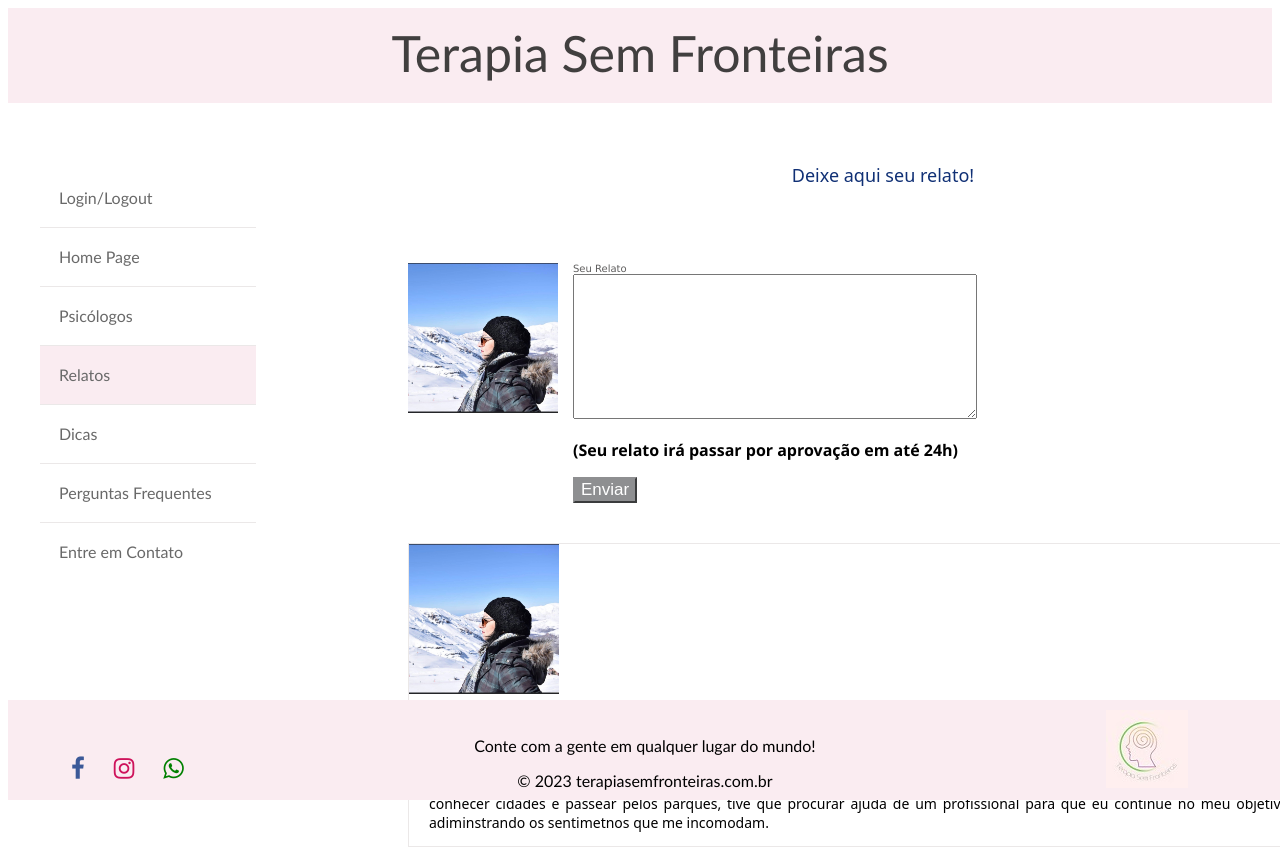
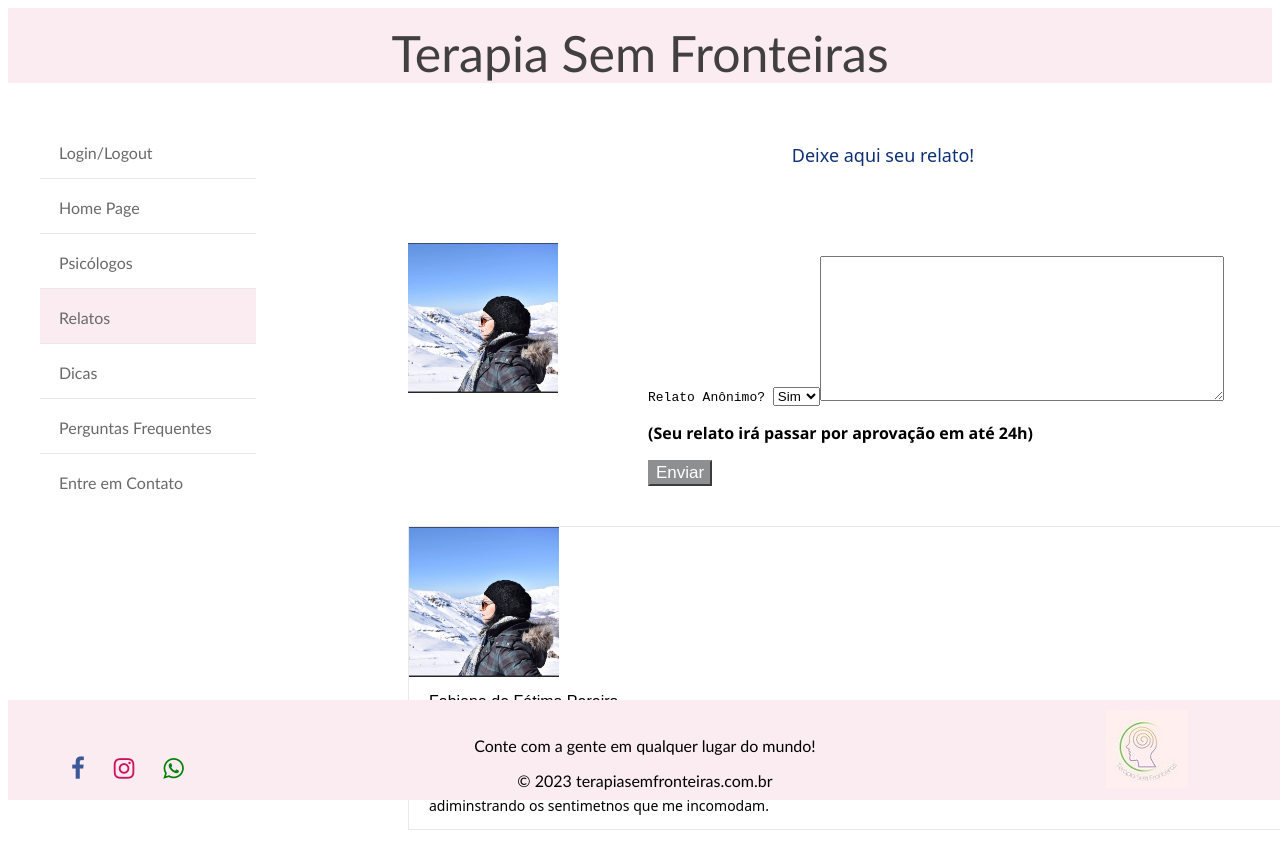
Before and after one commit to ICEI-PUC-Minas-PMV-ADS/pmv-ads-2023-1-e1-proj-web-t7-tsf, a plain HTML site: page src/relatos.html in a window 1280 px wide. Shown: the top 850 px of the page. Drawn offline with Linux system fonts and the light colour scheme.

Commit message:
Front-End - correções.

```diff
--- a/src/CSS/Style.css
+++ b/src/CSS/Style.css
@@ -5,11 +5,12 @@
 .header {
     font-family: 'Trebuchet MS', 'Lucida Sans Unicode', 'Lucida Grande', 'Lucida Sans', Arial, sans-serif;
     color: rgb(65, 63, 63);
-    height: 80PX;
+    height: 60PX;
     font-size: 50px;
     padding-top: 15px;
     text-align: center;
     margin-top: 1px;
+    margin-bottom: 25px;
 }
 
 .nav-bar {
@@ -17,13 +18,21 @@
     float: left;
     position: fixed;
     left: 0;
+    margin-bottom: 180px;
+
 }
+
 
 .nav-bar li {
     list-style: none;
     border-bottom: 1px solid rgb(235, 232, 232);
-    padding: 19px;
+    padding: 19px 19px 15px 19px;
     font-family: Verdana, Geneva, Tahoma, sans-serif;
+
+}
+
+.nav-bar li:last-child {
+margin-bottom: 150px;
 }
 
 .nav-bar ul :last-child {
@@ -35,9 +44,10 @@
     background-color: #FAECF1;
 }
 
-#menu_selecao{
+#menu_selecao {
     background-color: #FAECF1;
 }
+
 .aside {
     margin-left: 400px;
     margin-right: 20px;
@@ -63,7 +73,15 @@
     height: auto;
     margin-top: 40px;
     margin-right: 40px;
-     float: left;
+    float: left;
+}
+.cards_relatos {
+    width: 900px;
+    height: auto;
+    margin-right: 60px;
+    float: right;
+    font-family: monospace;
+
 }
 
 .cards_titulo {
@@ -76,10 +94,11 @@
     margin-left: -420px;
     margin-top: 90px;
 }
-.cards_img{
+
+.cards_img {
     width: 450px;
     height: 150px;
-    display: inline-block  ;
+    display: inline-block;
     position: relative;
 }
 
@@ -97,6 +116,7 @@
     padding-left: 20px;
     padding-right: 20px;
 }
+
 .cards:last-child {
     margin-bottom: 150px;
 }
@@ -153,9 +173,11 @@
     margin-right: 40px;
     float: left;
 }
+
 .cards_psicologo:last-child {
     margin-bottom: 150px;
 }
+
 .cards_psicologo1 {
     width: 800px;
     height: auto;
@@ -165,12 +187,12 @@
     float: left;
 }
 
-.info_usuario{
+.info_usuario {
     font-weight: bold;
     font-family: 'Segoe UI', Tahoma, Geneva, Verdana, sans-serif;
 }
 
-.info_usuario_1{
+.info_usuario_1 {
     height: auto;
     text-align: justify;
     font-family: system-ui;
@@ -201,7 +223,7 @@
 
 }
 
-.cards_psicologo_perfil{
+.cards_psicologo_perfil {
     width: 900px;
     height: 600px;
     margin-top: 40px;
@@ -234,7 +256,7 @@
     height: 139px;
 }
 
-.formulario_cadastro{
+.formulario_cadastro {
     padding-left: 165px;
     display: block;
 
@@ -290,17 +312,17 @@ input:focus {
 
 
 
-button{
+button {
     color: #ffffff;
     background-color: #8e8f91;
     border-color: #8e8f91;
     font-size: 17px;
 }
 
-.img_perfil_imigrante{
- width: 150px;
- height: 150px;
- display: flex;
+.img_perfil_imigrante {
+    width: 150px;
+    height: 150px;
+    display: flex;
 }
 
 .footer {
--- a/src/relatos.html
+++ b/src/relatos.html
@@ -29,13 +29,24 @@
 
     <aside class="aside">
         <div class="show">
-            <p> Deixe aqui seu relato! </p>
+            <p > Deixe aqui seu relato! </p>
         </div>
-        <div class="formulario_relatos">
+        <div class="">
             <img class="img_cadastro" src="img/fabianafatima.jpg">
         </div>
-        <div class="formulario_cadastro">
+
+
+        <div class="x">
             <form action="/cadastro_psicologos" method="post">
+                <div class="cards_relatos">
+                    <p>Relato Anônimo?
+                    <select name="Anonimo">
+                        <option value="sim">Sim</option>
+                        <option value="nao">Não</option>
+                    </p>
+
+                </div>
+
                 <label for="msg">Seu Relato</label>
                 <textarea id="msg"></textarea>
                 <p class="info_usuario">(Seu relato irá passar por aprovação em até 24h)</p>
@@ -46,15 +57,22 @@
             <div>
                 <img class="img_perfil_imigrante" src="img/fabianafatima.jpg">
                 <p class="cards_nome">Fabiana de Fátima Pereira</p>
-                <p class="cards_descricao"> Sou analista financeira em uma empresa do ramo esportivo. Durante minhas expedições sinto dificuldade em acomodações com muitas pessoas, dificuldade em me adaptar com temperaturas muito baixas e sinto muita saudade da família mas,
-                     como eu adoro conhecer cidades e passear pelos parques, tive que procurar ajuda de um profissional para que eu continue no meu objetivo adiminstrando os sentimetnos que me incomodam.</p>
+                <p class="cards_descricao"> Sou analista financeira em uma empresa do ramo esportivo. Durante minhas
+                    expedições sinto dificuldade em acomodações com muitas pessoas, dificuldade em me adaptar com
+                    temperaturas muito baixas e sinto muita saudade da família mas,
+                    como eu adoro conhecer cidades e passear pelos parques, tive que procurar ajuda de um profissional
+                    para que eu continue no meu objetivo adiminstrando os sentimetnos que me incomodam.</p>
             </div>
         </div>
         <div class="cards">
             <div>
                 <img class="img_perfil_imigrante" src="img/jullioravazoli.jpg">
                 <p class="cards_nome">Jullio Ravazoli</p>
-                <p class="cards_descricao"> Sou executivo de vendas em uma empresa de serviços terceirizados. Tenho como hobbie viajar e fotografar, busco conhecer novas culturas e outros idiomas visando crescimento pessoal. Mas a dificuldade na adaptação às novas culturas, distanciamento familiar e adaptação à climas diferentes do habitual me fez recorrer a ajuda profissional, com isso os dias ficaram mais leves, super recomendo!</p>
+                <p class="cards_descricao"> Sou executivo de vendas em uma empresa de serviços terceirizados. Tenho como
+                    hobbie viajar e fotografar, busco conhecer novas culturas e outros idiomas visando crescimento
+                    pessoal. Mas a dificuldade na adaptação às novas culturas, distanciamento familiar e adaptação à
+                    climas diferentes do habitual me fez recorrer a ajuda profissional, com isso os dias ficaram mais
+                    leves, super recomendo!</p>
             </div>
         </div>
         <div class="cards">
@@ -62,7 +80,12 @@
                 <img class="img_perfil_imigrante" src="img/elisabudreckas.jpg">
                 <p class="cards_nome">Elisa Budreckas</p>
                 <p class="cards_descricao">
-                    Sou secretária da diretoria de uma empresa do ramo de fornecimento de energia elétrica. Amo cozinhar e ler livros, tenho facilidade com decoração de interiores e como maior companhia, o meu marido. Busco conhecer o mundo para aprender sobre diversas culturas culinárias. Sempre tenho dificuldade em lidar com a saudade da família e em muitas de minhas viagens percebo discriminação cultural. Nesse site eu encontrei uma terapeuta que me ajudou a encontrar um equilibrio para meus sentimentos nos momentos mais difíceis.</p>
+                    Sou secretária da diretoria de uma empresa do ramo de fornecimento de energia elétrica. Amo cozinhar
+                    e ler livros, tenho facilidade com decoração de interiores e como maior companhia, o meu marido.
+                    Busco conhecer o mundo para aprender sobre diversas culturas culinárias. Sempre tenho dificuldade em
+                    lidar com a saudade da família e em muitas de minhas viagens percebo discriminação cultural. Nesse
+                    site eu encontrei uma terapeuta que me ajudou a encontrar um equilibrio para meus sentimentos nos
+                    momentos mais difíceis.</p>
             </div>
         </div>
 
```
Also changed, not shown: src/cadastro_imigrante.html (+7 -0 lines), src/cadastro_psicologo.html (+10 -20 lines), docs/img/FormularioCadastroImigrante.JPG (added), docs/img/FormularioCadastroPsicologo1.JPG (added), docs/img/FormularioCadastroPsicologo2.JPG (added), docs/img/FormularioCadastroPsicologo3.JPG (added), docs/img/HomePage.jpg (added), docs/img/Template.jpg (added), docs/img/relatos.jpg (added).
